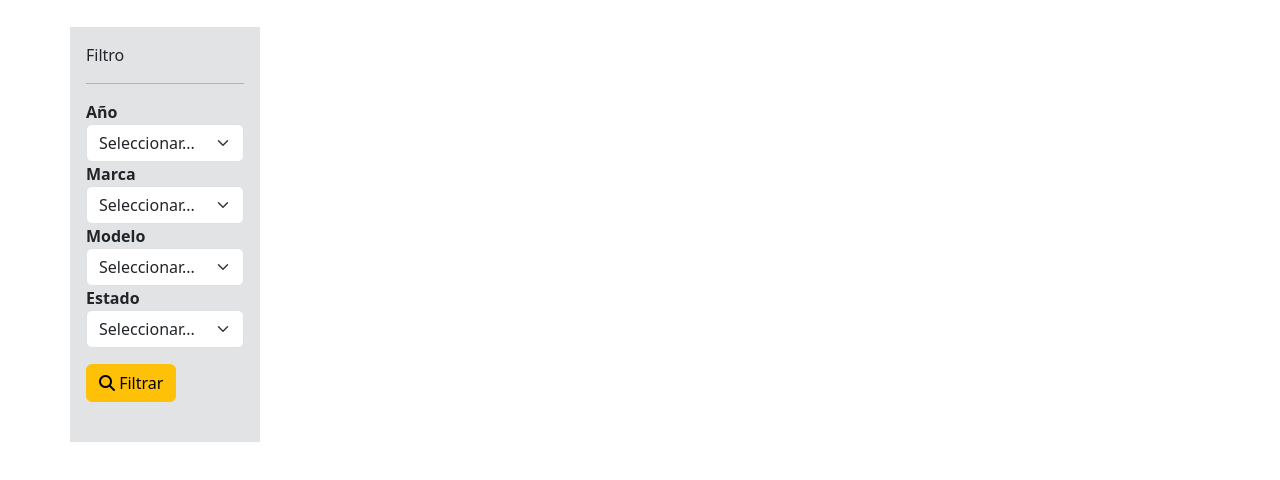
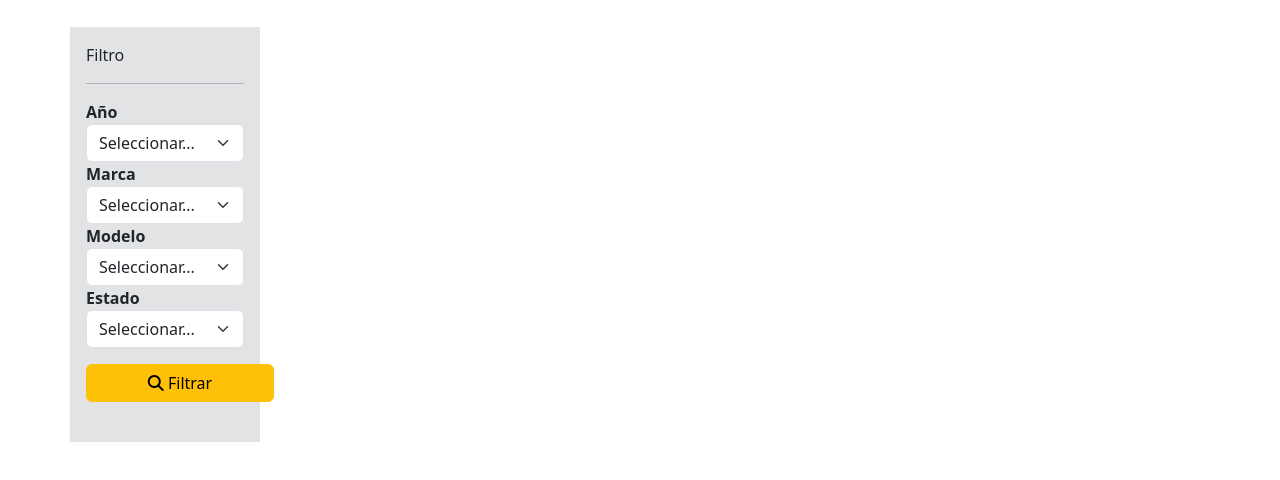
Before and after one commit to Nico2santos/Proyecto-final, a plain HTML site: page ventas.html in a window 1280 px wide. Shown: the part 130-610 px from the top of the page. Drawn offline with nearby package versions, Linux system fonts and the light colour scheme; no server answers.

Commit message:
Button "filtrar" width

```diff
--- a/ventas.html
+++ b/ventas.html
@@ -118,7 +118,7 @@
             <option selected="" disabled selected>Seleccionar...</option>
           </select>
           <form class="mt-3 mb-4" action="">
-            <button class="btn btn-warning" type="submit" id="searchButton">
+            <button class="btn btn-warning" type="submit" id="searchButton" style="width: 188px;">
               <i class="fa fa-search"></i>
               Filtrar
             </button>
```
